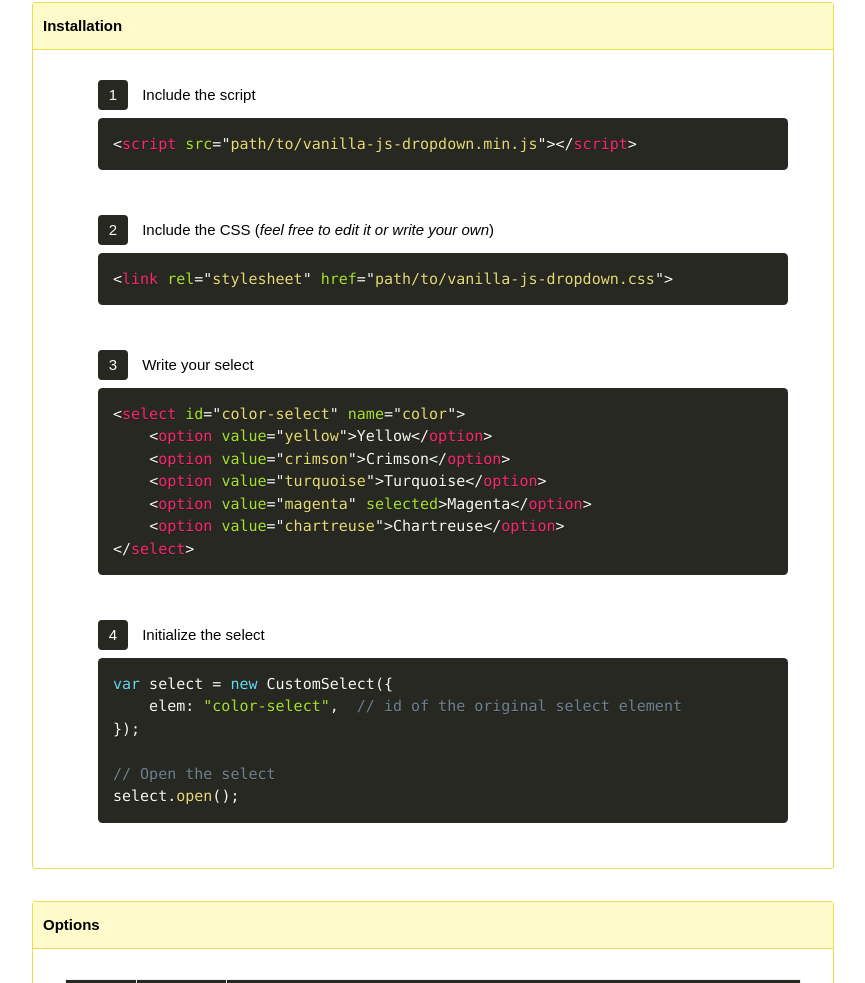
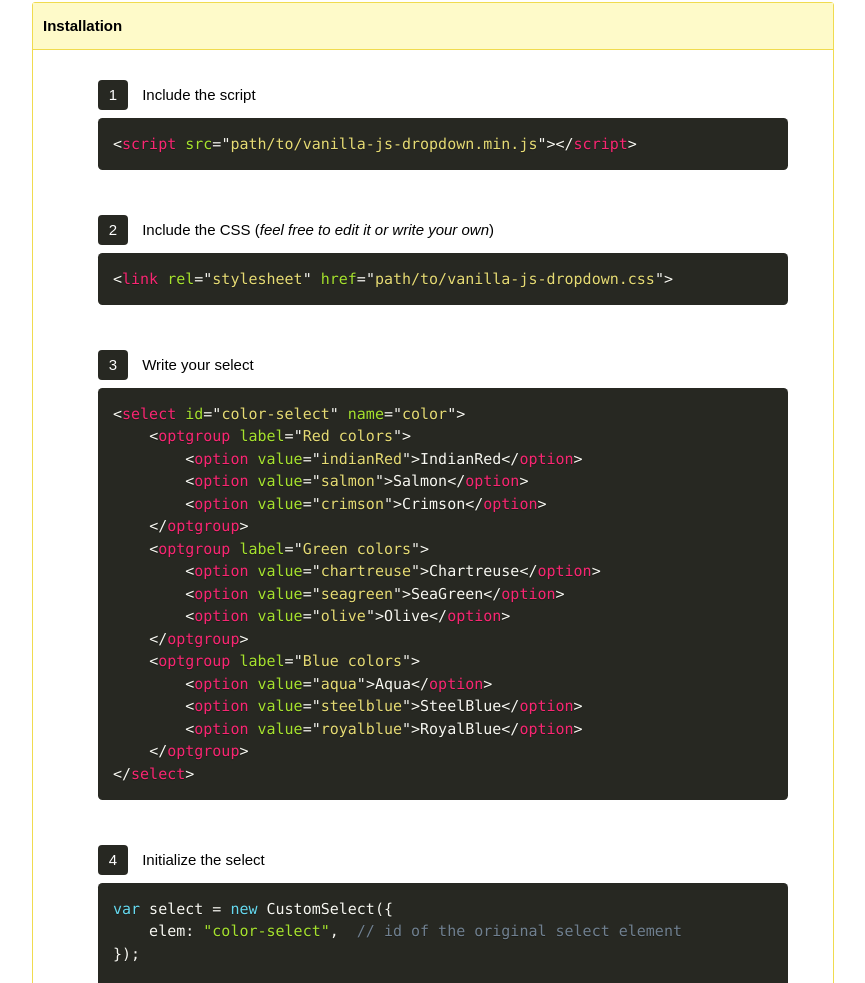
Before and after one commit to zoltantothcom/vanilla-js-dropdown, a website: page docs/index.html in a window 1280 px wide. Shown: the part 1240-2223 px from the top of the page, without its empty margins (207-1072 px from the left). Drawn offline with Linux system fonts and the light colour scheme.

Commit message:
Update docs to reflect optgroup

```diff
--- a/docs/index.html
+++ b/docs/index.html
@@ -44,11 +44,21 @@
 
         <form>
             <select id="color-select" name="color">
-                <option value="yellow">Yellow</option>
-                <option value="crimson">Crimson</option>
-                <option value="turquoise">Turquoise</option>
-                <option value="magenta" selected>Magenta</option>
-                <option value="chartreuse">Chartreuse</option>
+                <optgroup label="Red colors">
+                    <option value="indianRed">IndianRed</option>
+                    <option value="salmon">Salmon</option>
+                    <option value="crimson">Crimson</option>
+                </optgroup>
+                <optgroup label="Green colors">
+                    <option value="chartreuse">Chartreuse</option>
+                    <option value="seagreen">SeaGreen</option>
+                    <option value="olive">Olive</option>
+                </optgroup>
+                <optgroup label="Blue colors">
+                    <option value="aqua">Aqua</option>
+                    <option value="steelblue">SteelBlue</option>
+                    <option value="royalblue">RoyalBlue</option>
+                </optgroup>
             </select>
 
             <input type="submit">
@@ -77,11 +87,21 @@
                 Write your select
 
                 <pre><code class="language-markup">&lt;select id="color-select" name="color">
-    &lt;option value="yellow">Yellow&lt;/option>
-    &lt;option value="crimson">Crimson&lt;/option>
-    &lt;option value="turquoise">Turquoise&lt;/option>
-    &lt;option value="magenta" selected>Magenta&lt;/option>
-    &lt;option value="chartreuse">Chartreuse&lt;/option>
+    &lt;optgroup label="Red colors">
+        &lt;option value="indianRed">IndianRed&lt;/option>
+        &lt;option value="salmon">Salmon&lt;/option>
+        &lt;option value="crimson">Crimson&lt;/option>
+    &lt;/optgroup>
+    &lt;optgroup label="Green colors">
+        &lt;option value="chartreuse">Chartreuse&lt;/option>
+        &lt;option value="seagreen">SeaGreen&lt;/option>
+        &lt;option value="olive">Olive&lt;/option>
+    &lt;/optgroup>
+    &lt;optgroup label="Blue colors">
+        &lt;option value="aqua">Aqua&lt;/option>
+        &lt;option value="steelblue">SteelBlue&lt;/option>
+        &lt;option value="royalblue">RoyalBlue&lt;/option>
+    &lt;/optgroup>
 &lt;/select>
 </code></pre>
             </li>
```
